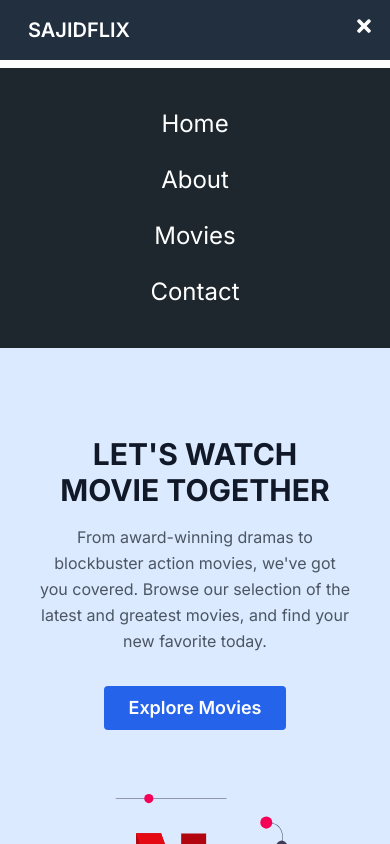
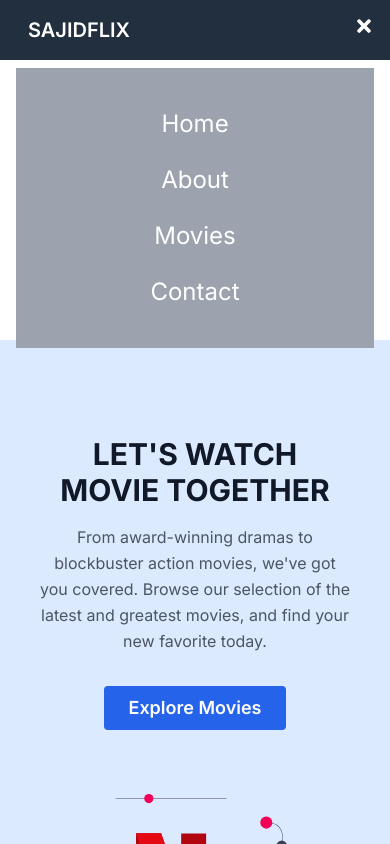
Before and after one commit to SajidCurious/sajidflix, a Next.js app: page / in a window 390 px wide. Both pictures are taken after a click on the element 364 px from the left and 26 px from the top of the page. Shown: the top 844 px of the page. Built offline with nearby package versions, Linux system fonts and the light colour scheme.

Commit message:
adding styles to the mobile nav

```diff
--- a/src/components/Header.js
+++ b/src/components/Header.js
@@ -64,7 +64,7 @@ const Header = () => {
         className={
           !nav
             ? "hidden"
-            : "mobileNav relative top-2 left-0 w-full bg-[#1e272e] flex flex-col justify-center items-center text-center space-y-6 pt-10 pb-10"
+            : "mobileNav relative top-2 left-0 bg-gray-400 flex flex-col justify-center items-center text-center space-y-6 pt-10 pb-10 ml-4 mr-4"
         }
       >
         <li>
```
